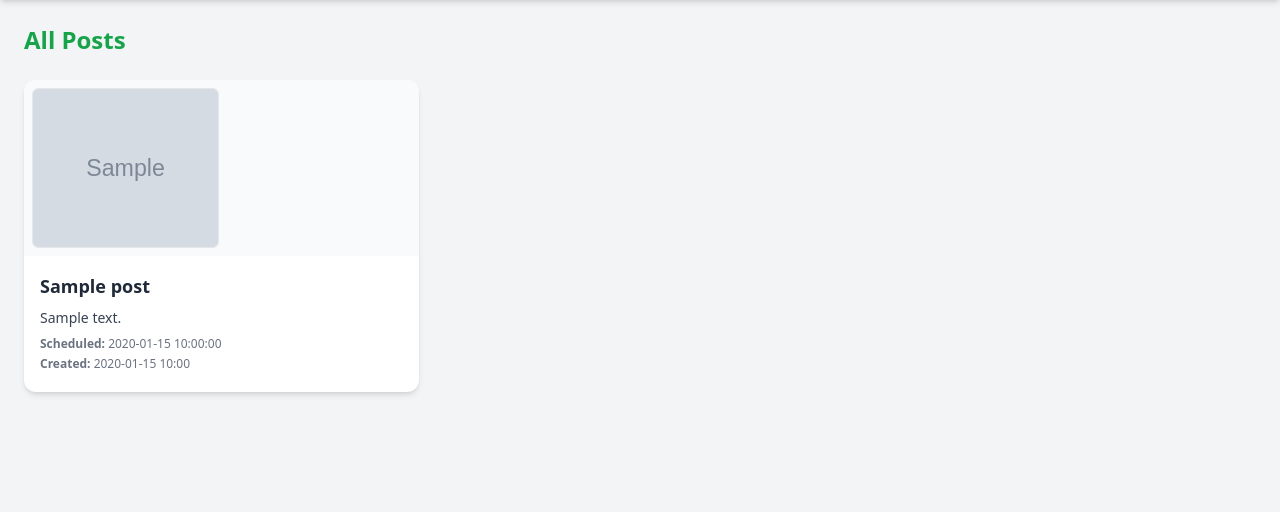
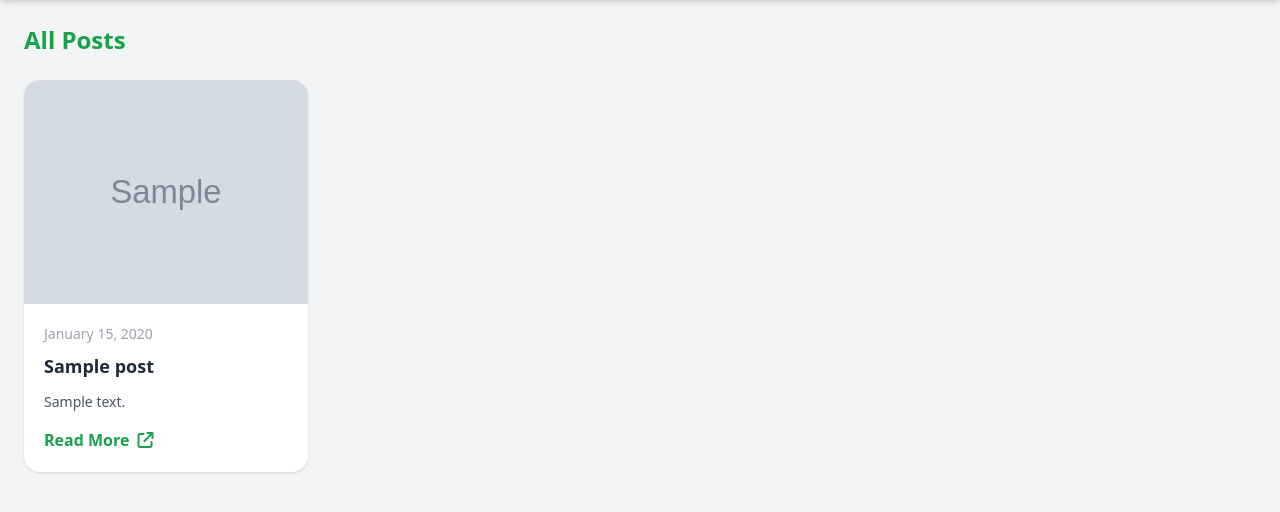
Before and after one commit to NGO-Forum/Social-Media, a Flask app: page /posts in a window 1280 px wide. Shown: the part 207-719 px from the top of the page. Run offline with Flask 3, Linux system fonts and the light colour scheme; the visitor is signed in with stand-in values (Sample User, id 1); tables that the repository leaves empty hold one stand-in row (values such as "Sample post"); grey boxes marked "Sample" are stand-in pictures; some libraries are stand-ins or nearby versions.

Commit message:
fix code

```diff
--- a/app.py
+++ b/app.py
@@ -32,8 +32,8 @@ app.secret_key = "@Riti#NGOF2025"
 
 
 # MySQL connection
-# app.config['SQLALCHEMY_DATABASE_URI'] = 'mysql+pymysql://root:@locahost/media'
-app.config['SQLALCHEMY_DATABASE_URI'] = 'mysql+pymysql://root:media2025@mysql_db/media'
+app.config['SQLALCHEMY_DATABASE_URI'] = 'mysql+pymysql://root:@locahost/media'
+# app.config['SQLALCHEMY_DATABASE_URI'] = 'mysql+pymysql://root:media2025@mysql_db/media'
 app.config['SQLALCHEMY_TRACK_MODIFICATIONS'] = False
 db = SQLAlchemy(app)
 
@@ -1388,9 +1388,22 @@ def show_posts():
     return render_template("posts.html", posts=posts)
 
 
+@app.route("/api/posts/<int:post_id>")
+@login_required
+def post_detail_api(post_id):
+    post = Post.query.get_or_404(post_id)
+
+    return {
+        "title": post.title,
+        "description": post.description,
+        "created_at": post.created_at.strftime("%B %d, %Y"),
+        "images": post.images.split(",") if post.images else []
+    }
+
+
 if __name__ == "__main__":
-    with app.app_context():
-        db.create_all()
+    # with app.app_context():
+    #     db.create_all()
     # Ensure LinkedIn env variables exist (warn but still run)
     if not SOCIAL_API['linkedin']['client_id'] or not SOCIAL_API['linkedin']['client_secret'] or not SOCIAL_API['linkedin']['organization_id']:
         print("WARNING: LinkedIn client_id, client_secret or organization_id not set in environment. Visit /linkedin/login will fail until set.")
--- a/templates/posts.html
+++ b/templates/posts.html
@@ -59,38 +59,113 @@
 
 
     <h1 class="text-2xl text-green-600 font-bold ml-6 mt-6">All Posts</h1>
-    <main class="container mx-auto px-6 py-6 grid grid-cols-1 sm:grid-cols-2 md:grid-cols-2 lg:grid-cols-3 gap-6 max-h-[73vh] h-auto
-            overflow-x-hidden overflow-y-auto
-            scrollbar-thin scrollbar-thumb-green-600 scrollbar-track-gray-200
-            sm:max-h-[64vh] md:max-h-[74vh] lg:max-h-[62vh]">
+    <main class="container mx-auto px-6 py-6 grid grid-cols-1 sm:grid-cols-2 lg:grid-cols-4 gap-8">
+
         {% for post in posts %}
-        <div
-            class="bg-white rounded-xl shadow-md overflow-hidden hover:shadow-2xl transition duration-300 transform hover:-translate-y-1">
-            <!-- Images -->
+        <button type="button" onclick="showPost({{ post.id }})"
+            class="bg-white rounded-2xl shadow hover:shadow-xl transition overflow-hidden text-left">
+
+            <!-- Cover Image -->
             {% if post.images %}
-            <div class="grid grid-cols-2 gap-1 p-2 bg-gray-50">
-                {% for img in post.images.split(',') %}
-                <img src="{{ url_for('uploaded_file', filename=img | basename) }}" alt="Post image"
-                    class="w-full h-40 object-cover rounded-md border border-gray-200">
-                {% endfor %}
-            </div>
+            <img src="{{ url_for('uploaded_file', filename=post.images.split(',')[0] | basename) }}"
+                class="w-full h-56 object-cover">
             {% endif %}
 
-            <!-- Content -->
-            <div class="p-4">
-                <h2 class="font-bold text-lg mb-2 truncate">{{ post.title }}</h2>
-                <p class="text-gray-700 text-sm mb-2">{{ post.description }}</p>
-                <p class="text-gray-500 text-xs mb-1">
-                    <span class="font-semibold">Scheduled:</span> {{ post.scheduled_at if post.scheduled_at else 'None'
-                    }}
+            <!-- Text -->
+            <div class="p-5">
+                <p class="text-gray-400 text-sm mb-2">
+                    {{ post.created_at.strftime('%B %d, %Y') }}
                 </p>
-                <p class="text-gray-500 text-xs mb-1">
-                    <span class="font-semibold">Created:</span> {{ post.created_at.strftime('%Y-%m-%d %H:%M') }}
+
+                <h2 class="font-bold text-lg mb-3 line-clamp-2">
+                    {{ post.title }}
+                </h2>
+
+                <p class="text-gray-600 text-sm line-clamp-3">
+                    {{ post.description }}
                 </p>
+
+                <div class="mt-4 flex items-center gap-2 text-green-600 font-semibold">
+                    Read More
+                    <i class="fa-solid fa-arrow-up-right-from-square"></i>
+                </div>
             </div>
-        </div>
+        </button>
         {% endfor %}
+
     </main>
+
+    <script>
+        function showPost(id) {
+            fetch(`/api/posts/${id}`)
+                .then(res => res.json())
+                .then(post => {
+
+                    let images = post.images || [];
+                    let index = 0;
+
+                    function renderImage() {
+                        if (!images.length) return '';
+
+                        let arrows = '';
+                        if (images.length > 1) {
+                            arrows = `
+                        <button onclick="prevImg()"
+                            class="absolute left-3 top-1/2 -translate-y-1/2
+                                   bg-white/80 w-9 h-9 rounded-full text-xl">‹</button>
+                        <button onclick="nextImg()"
+                            class="absolute right-3 top-1/2 -translate-y-1/2
+                                   bg-white/80 w-9 h-9 rounded-full text-xl">›</button>
+                    `;
+                        }
+
+                        return `
+                    <div class="relative">
+                        <img src="/uploads/${images[index].split('/').pop()}"
+                             class="w-full max-h-[420px] object-cover rounded-xl">
+                        ${arrows}
+                    </div>
+                `;
+                    }
+
+                    function modalHtml() {
+                        return `
+                    ${renderImage()}
+                    <p class="text-sm text-gray-400 mt-4 mb-3">${post.created_at}</p>
+                    <div class="text-left text-gray-700 leading-relaxed whitespace-pre-line">
+                        ${post.description}
+                    </div>
+                `;
+                    }
+
+                    window.prevImg = function () {
+                        index = (index - 1 + images.length) % images.length;
+                        Swal.update({ html: modalHtml() });
+                    };
+
+                    window.nextImg = function () {
+                        index = (index + 1) % images.length;
+                        Swal.update({ html: modalHtml() });
+                    };
+
+                    Swal.fire({
+                        title: post.title,
+                        html: modalHtml(),
+                        width: 900,
+                        showCloseButton: true,
+                        showConfirmButton: false,
+                        customClass: {
+                            popup: 'rounded-2xl'
+                        }
+                    });
+                })
+                .catch(err => {
+                    console.error(err);
+                    Swal.fire("Error", "Failed to load post", "error");
+                });
+        }
+    </script>
+
 
 </body>
 
```
